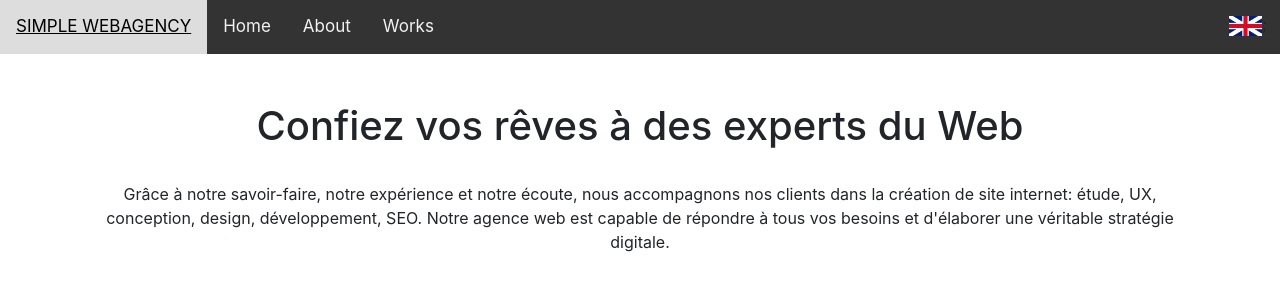
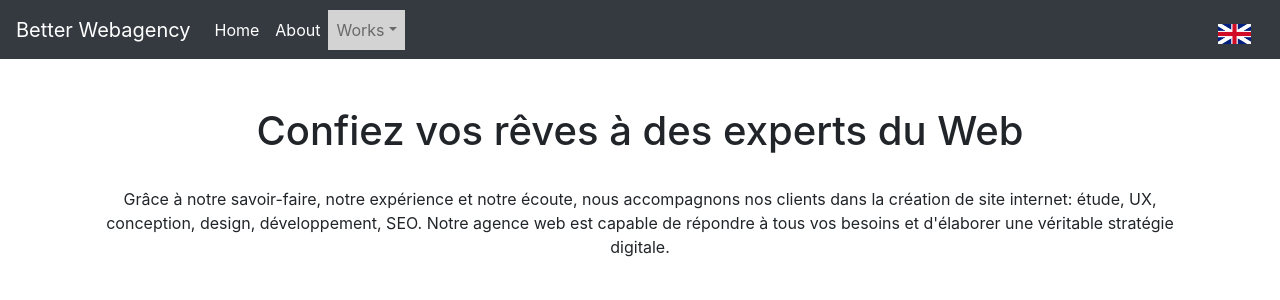
Before and after one commit to carolinlabinski/webagency, a React (Create React App) app: page / in a window 1280 px wide. Shown: the top 300 px of the page. Built offline with nearby package versions, Linux system fonts and the light colour scheme.

Commit message:
add dropdown

```diff
--- a/package.json
+++ b/package.json
@@ -3,11 +3,17 @@
   "version": "0.1.0",
   "private": true,
   "dependencies": {
+    "@popperjs/core": "^2.4.0",
     "@testing-library/jest-dom": "^4.2.4",
     "@testing-library/react": "^9.3.2",
     "@testing-library/user-event": "^7.1.2",
+    "accept-language": "^3.0.18",
     "bootstrap": "^4.5.0",
+    "cookie-parser": "^1.4.5",
+    "jquery": "^3.5.1",
+    "js-cookie": "^2.2.1",
     "node-sass": "^4.14.1",
+    "popper.js": "^1.16.1",
     "react": "^16.13.1",
     "react-dom": "^16.13.1",
     "react-intl": "^4.5.3",
--- a/src/App.css
+++ b/src/App.css
@@ -1,5 +1,5 @@
 /* Add a black background color to the top navigation */
-.topnav {
+/* .topnav {
 	background-color: #333;
 	overflow: hidden;
 }
@@ -13,6 +13,7 @@
 	text-decoration: none;
 	font-size: 17px;
 }
+*/
 
 /* Change the color of links on hover */
 .topnav a:hover {
@@ -30,49 +31,31 @@
 	text-align: center;
 }
 
-/* body {
-	background-image: url("/img/flaggb.jpg");
-} */
-
 .btn {
 	float: right;
 	margin-top: 5px;
 }
 
 #btn-cards {
-	/* float: left; */
-}
-
-ul {
-	list-style-type: none;
-	margin: 0;
-	padding: 0;
-	overflow: hidden;
-	background-color: #333;
-}
-
-li {
 	float: left;
 }
 
-li a,
 .dropbtn {
-	display: inline-block;
+	background-color: #4caf50;
 	color: white;
-	text-align: center;
-	padding: 14px 16px;
-	text-decoration: none;
+	padding: 16px;
+	font-size: 16px;
+	border: none;
+	cursor: pointer;
 }
 
-li a:hover,
-.dropdown:hover .dropbtn {
-	background-color: red;
-}
-
-li.dropdown {
+/* The container <div> - needed to position the dropdown content */
+.dropdown {
+	position: relative;
 	display: inline-block;
 }
 
+/* Dropdown Content (Hidden by Default) */
 .dropdown-content {
 	display: none;
 	position: absolute;
@@ -82,22 +65,29 @@ li.dropdown {
 	z-index: 1;
 }
 
+/* Links inside the dropdown */
 .dropdown-content a {
 	color: black;
 	padding: 12px 16px;
 	text-decoration: none;
 	display: block;
-	text-align: left;
 }
 
+/* Change color of dropdown links on hover */
 .dropdown-content a:hover {
 	background-color: #f1f1f1;
 }
 
+/* Show the dropdown menu on hover */
 .dropdown:hover .dropdown-content {
 	display: block;
 }
 
-.container-1 {
-	display: flex;
+/* Change the background color of the dropdown button when the dropdown content is shown */
+.dropdown:hover .dropbtn {
+	background-color: #3e8e41;
 }
+
+#whitetext {
+	color: white;
+}
--- a/src/App.js
+++ b/src/App.js
@@ -1,5 +1,7 @@
 import "./App.css";
 import "bootstrap/dist/css/bootstrap.css";
+import "bootstrap/dist/js/bootstrap.js";
+import $ from "jquery";
 import Home from "./pages/Home";
 import About from "./pages/About";
 import Works from "./pages/Works/";
--- a/src/components/Navbar/Navbar.jsx
+++ b/src/components/Navbar/Navbar.jsx
@@ -4,6 +4,7 @@ import flagfr from "../../img/flagfr.jpg";
 import React, { useContext, useState, useEffect } from "react";
 import LanguageContext from "../../context/LanguageContext";
 import { FormattedMessage } from "react-intl";
+import projects from "../../data/projects";
 
 const Navbar = ({ language }) => {
 	const { toggle } = useContext(LanguageContext);
@@ -11,12 +12,64 @@ const Navbar = ({ language }) => {
 
 	useEffect(() => (language === "fr" ? setSrc(flaggb) : setSrc(flagfr)));
 
+	let projectsList = projects.map((project, key) => (
+		<div key={key}>
+			<Link className="nav-link" to={`/works/${project.slug}`}>
+				{project.client.toUpperCase()}
+			</Link>
+		</div>
+	));
+
 	return (
-		<div className="topnav">
-			<Link to="/">SIMPLE WEBAGENCY</Link>
-			<Link to="/">Home</Link>
-			<Link to="/about">About</Link>
-			<Link to="/works">Works</Link>
+		<nav className="navbar navbar-expand-lg navbar-light bg-dark bg-dark">
+			<Link className="navbar-brand" id="whitetext" to="/">
+				Better Webagency
+			</Link>
+			<button
+				className="navbar-toggler"
+				type="button"
+				data-toggle="collapse"
+				data-target="#navbarSupportedContent"
+				aria-controls="navbarSupportedContent"
+				aria-expanded="false"
+				aria-label="Toggle navigation"
+			>
+				<span className="navbar-toggler-icon"></span>
+			</button>
+			<div className="collapse navbar-collapse" id="navbarSupportedContent">
+				<ul className="navbar-nav mr-auto">
+					<li className="nav-item active">
+						<Link className="nav-link" id="whitetext" to="/">
+							Home
+						</Link>
+					</li>
+					<li className="nav-item">
+						<Link className="nav-link" id="whitetext" to="/about">
+							About
+						</Link>
+					</li>
+					<li className="nav-item dropdown ">
+						<Link
+							className="nav-link dropdown-toggle"
+							to="/works"
+							id="navbarDropdown whitetext"
+							role="button"
+							data-toggle="dropdown"
+							aria-haspopup="true"
+							aria-expanded="false"
+							style={{ backgroundColor: "lightgrey" }}
+						>
+							Works
+						</Link>
+						<div className="dropdown-menu" aria-labelledby="navbarDropdown">
+							<Link className="nav-link" to="/works">
+								Case studies
+							</Link>
+							<div className="dropdown-divider" id="redtext"></div>
+							{projectsList}
+						</div>
+					</li>
+				</ul>
 				<button className="btn" onClick={toggle}>
 					<img
 						src={src}
@@ -24,9 +77,9 @@ const Navbar = ({ language }) => {
 						style={{ height: "20px", right: "400px" }}
 						alt="Logo"
 					/>
-				;
 				</button>
 			</div>
+		</nav>
 	);
 };
 export default Navbar;
```
Also changed, not shown: src/pages/Works/Works.jsx (+3 -8 lines), src/server.jsx (added, +24 -0 lines), 1 other file (tests, documents, lock files or other folders). Lines whose indentation alone changed are shown as unchanged.
